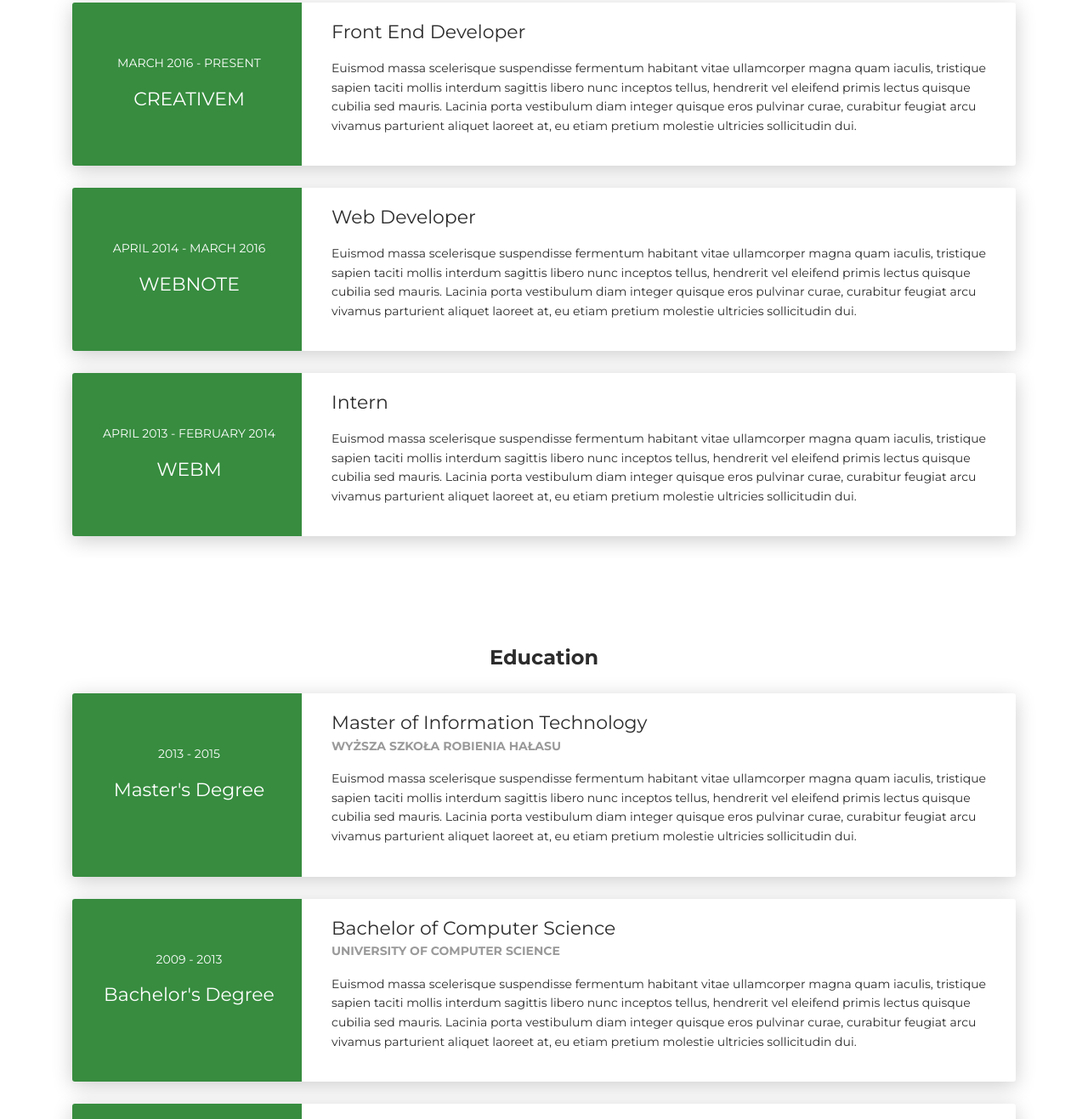
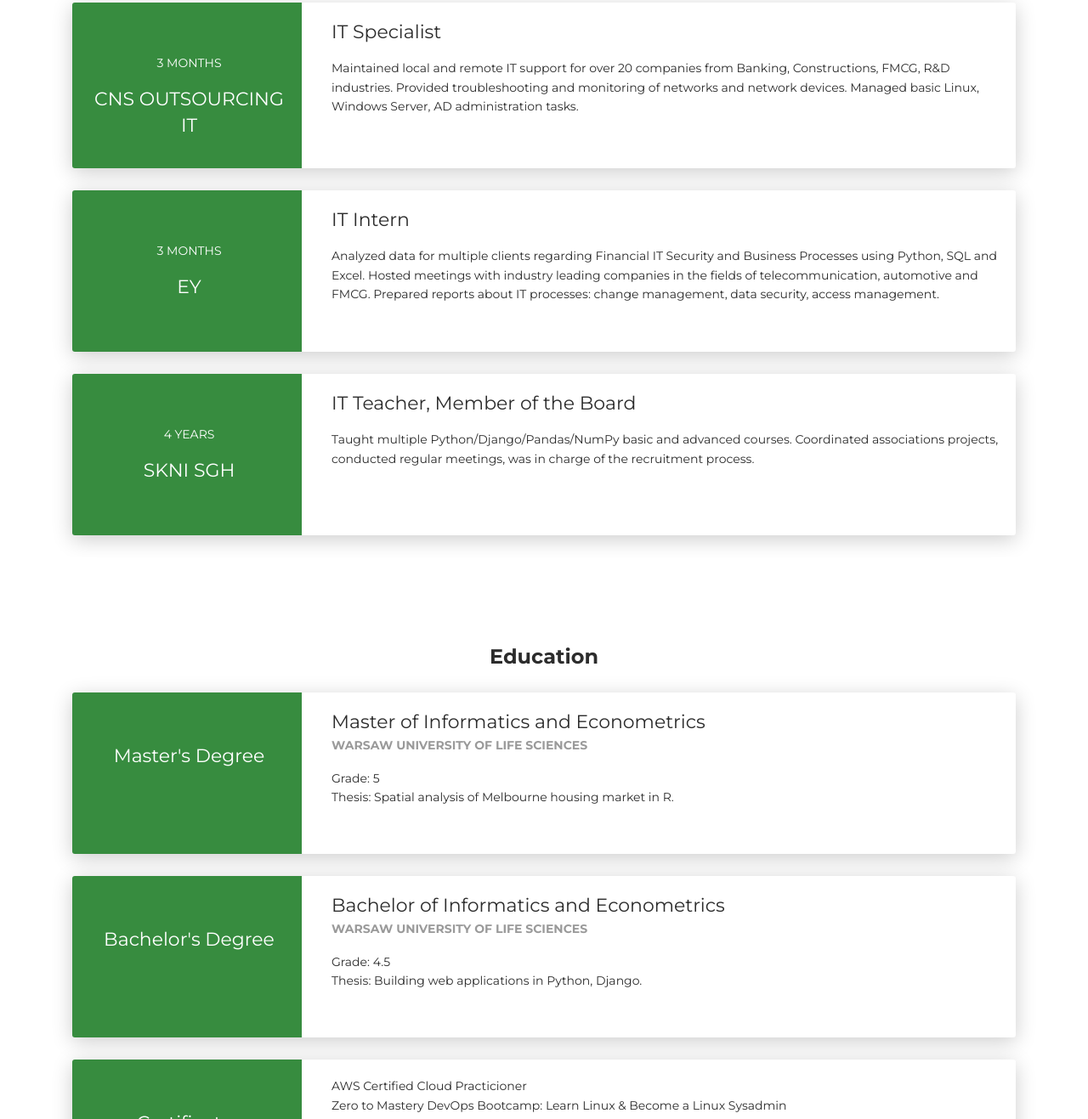
Before and after one commit to thehypre/kubafara.pl, a plain HTML site: page front-end/index.html in a window 1280 px wide. Shown: the part 1483-2800 px from the top of the page at 85% size. Drawn offline with Linux system fonts and the light colour scheme; no server answers.

Commit message:
main page content update + reworked hireme, downloadcv buttons

```diff
--- a/front-end/index.html
+++ b/front-end/index.html
@@ -50,7 +50,7 @@
         <div class="content-center">
           <div class="cc-profile-image"><a href="#"><img src="images/anthony2.jpg" alt="Image"/></a></div>
           <div class="h2 title">Jakub Fara</div>
-          <p class="category text-white">A Person, Philantrope, Entrepreneur</p><a class="btn btn-primary smooth-scroll mr-2" href="#contact" data-aos="zoom-in" data-aos-anchor="data-aos-anchor">Hire Me</a><a class="btn btn-primary" href="#" data-aos="zoom-in" data-aos-anchor="data-aos-anchor">Download CV</a>
+          <p class="category text-white">A Person, Philantrope, Entrepreneur</p><a class="btn btn-primary smooth-scroll mr-2" href="https://www.linkedin.com/in/jakub-fara/" data-aos="zoom-in" data-aos-anchor="data-aos-anchor">LinkedIn</a><a class="btn btn-primary" href="jakub-fara-cv.pdf" data-aos="zoom-in" data-aos-anchor="data-aos-anchor">Download CV</a>
         </div>
       </div>
     </div>
@@ -160,14 +160,16 @@
       <div class="row">
         <div class="col-md-3 bg-primary" data-aos="fade-right" data-aos-offset="50" data-aos-duration="500">
           <div class="card-body cc-experience-header">
-            <p>March 2016 - Present</p>
-            <div class="h5">CreativeM</div>
+            <p>3 Months</p>
+            <div class="h5">CNS Outsourcing IT</div>
           </div>
         </div>
         <div class="col-md-9" data-aos="fade-left" data-aos-offset="50" data-aos-duration="500">
           <div class="card-body">
-            <div class="h5">Front End Developer</div>
-            <p>Euismod massa scelerisque suspendisse fermentum habitant vitae ullamcorper magna quam iaculis, tristique sapien taciti mollis interdum sagittis libero nunc inceptos tellus, hendrerit vel eleifend primis lectus quisque cubilia sed mauris. Lacinia porta vestibulum diam integer quisque eros pulvinar curae, curabitur feugiat arcu vivamus parturient aliquet laoreet at, eu etiam pretium molestie ultricies sollicitudin dui.</p>
+            <div class="h5">IT Specialist</div>
+            <p>Maintained local and remote IT support for over 20 companies from Banking, Constructions, FMCG, R&D industries.
+              Provided troubleshooting and monitoring of networks and network devices.
+              Managed basic Linux, Windows Server, AD administration tasks.</p>
           </div>
         </div>
       </div>
@@ -176,14 +178,16 @@
       <div class="row">
         <div class="col-md-3 bg-primary" data-aos="fade-right" data-aos-offset="50" data-aos-duration="500">
           <div class="card-body cc-experience-header">
-            <p>April 2014 - March 2016</p>
-            <div class="h5">WebNote</div>
+            <p>3 Months</p>
+            <div class="h5">EY</div>
           </div>
         </div>
         <div class="col-md-9" data-aos="fade-left" data-aos-offset="50" data-aos-duration="500">
           <div class="card-body">
-            <div class="h5">Web Developer</div>
-            <p>Euismod massa scelerisque suspendisse fermentum habitant vitae ullamcorper magna quam iaculis, tristique sapien taciti mollis interdum sagittis libero nunc inceptos tellus, hendrerit vel eleifend primis lectus quisque cubilia sed mauris. Lacinia porta vestibulum diam integer quisque eros pulvinar curae, curabitur feugiat arcu vivamus parturient aliquet laoreet at, eu etiam pretium molestie ultricies sollicitudin dui.</p>
+            <div class="h5">IT Intern</div>
+            <p>Analyzed data for multiple clients regarding Financial IT Security and Business Processes using Python, SQL and Excel.
+              Hosted meetings with industry leading companies in the fields of telecommunication, automotive and FMCG.
+              Prepared reports about IT processes: change management, data security, access management.</p>
           </div>
         </div>
       </div>
@@ -192,14 +196,15 @@
       <div class="row">
         <div class="col-md-3 bg-primary" data-aos="fade-right" data-aos-offset="50" data-aos-duration="500">
           <div class="card-body cc-experience-header">
-            <p>April 2013 - February 2014</p>
-            <div class="h5">WEBM</div>
+            <p>4 Years</p>
+            <div class="h5">SKNI SGH</div>
           </div>
         </div>
         <div class="col-md-9" data-aos="fade-left" data-aos-offset="50" data-aos-duration="500">
           <div class="card-body">
-            <div class="h5">Intern</div>
-            <p>Euismod massa scelerisque suspendisse fermentum habitant vitae ullamcorper magna quam iaculis, tristique sapien taciti mollis interdum sagittis libero nunc inceptos tellus, hendrerit vel eleifend primis lectus quisque cubilia sed mauris. Lacinia porta vestibulum diam integer quisque eros pulvinar curae, curabitur feugiat arcu vivamus parturient aliquet laoreet at, eu etiam pretium molestie ultricies sollicitudin dui.</p>
+            <div class="h5">IT Teacher, Member of the Board</div>
+            <p>Taught multiple Python/Django/Pandas/NumPy basic and advanced courses.
+              Coordinated associations projects, conducted regular meetings, was in charge of the recruitment process.</p>
           </div>
         </div>
       </div>
@@ -213,15 +218,16 @@
       <div class="row">
         <div class="col-md-3 bg-primary" data-aos="fade-right" data-aos-offset="50" data-aos-duration="500">
           <div class="card-body cc-education-header">
-            <p>2013 - 2015</p>
             <div class="h5">Master's Degree</div>
           </div>
         </div>
         <div class="col-md-9" data-aos="fade-left" data-aos-offset="50" data-aos-duration="500">
           <div class="card-body">
-            <div class="h5">Master of Information Technology</div>
-            <p class="category">Wyższa szkoła robienia hałasu</p>
-            <p>Euismod massa scelerisque suspendisse fermentum habitant vitae ullamcorper magna quam iaculis, tristique sapien taciti mollis interdum sagittis libero nunc inceptos tellus, hendrerit vel eleifend primis lectus quisque cubilia sed mauris. Lacinia porta vestibulum diam integer quisque eros pulvinar curae, curabitur feugiat arcu vivamus parturient aliquet laoreet at, eu etiam pretium molestie ultricies sollicitudin dui.</p>
+            <div class="h5">Master of Informatics and Econometrics</div>
+            <p class="category">Warsaw University of Life Sciences</p>
+            <p>Grade: 5<br>
+              Thesis: Spatial analysis of Melbourne housing market in R.
+              </p>
           </div>
         </div>
       </div>
@@ -230,15 +236,16 @@
       <div class="row">
         <div class="col-md-3 bg-primary" data-aos="fade-right" data-aos-offset="50" data-aos-duration="500">
           <div class="card-body cc-education-header">
-            <p>2009 - 2013</p>
             <div class="h5">Bachelor's Degree</div>
           </div>
         </div>
         <div class="col-md-9" data-aos="fade-left" data-aos-offset="50" data-aos-duration="500">
           <div class="card-body">
-            <div class="h5">Bachelor of Computer Science</div>
-            <p class="category">University of Computer Science</p>
-            <p>Euismod massa scelerisque suspendisse fermentum habitant vitae ullamcorper magna quam iaculis, tristique sapien taciti mollis interdum sagittis libero nunc inceptos tellus, hendrerit vel eleifend primis lectus quisque cubilia sed mauris. Lacinia porta vestibulum diam integer quisque eros pulvinar curae, curabitur feugiat arcu vivamus parturient aliquet laoreet at, eu etiam pretium molestie ultricies sollicitudin dui.</p>
+            <div class="h5">Bachelor of Informatics and Econometrics</div>
+            <p class="category">Warsaw University of Life Sciences</p>
+            <p>
+              Grade: 4.5<br>
+              Thesis: Building web applications in Python, Django.</p>
           </div>
         </div>
       </div>
@@ -247,16 +254,14 @@
       <div class="row">
         <div class="col-md-3 bg-primary" data-aos="fade-right" data-aos-offset="50" data-aos-duration="500">
           <div class="card-body cc-education-header">
-            <p>2007 - 2009</p>
-            <div class="h5">High School</div>
+            <div class="h5">Certificates</div>
           </div>
         </div>
         <div class="col-md-9" data-aos="fade-left" data-aos-offset="50" data-aos-duration="500">
           <div class="card-body">
-            <div class="h5">Science and Mathematics</div>
-            <p class="category">School of Secondary board</p>
-            <p>Euismod massa scelerisque suspendisse fermentum habitant vitae ullamcorper magna quam iaculis, tristique sapien taciti mollis interdum sagittis libero nunc inceptos tellus, hendrerit vel eleifend primis lectus quisque cubilia sed mauris. Lacinia porta vestibulum diam integer quisque eros pulvinar curae, curabitur feugiat arcu vivamus parturient aliquet laoreet at, eu etiam pretium molestie ultricies sollicitudin dui.</p>
-          </div>
+            <p>AWS Certified Cloud Practicioner<br>
+              Zero to Mastery DevOps Bootcamp: Learn Linux & Become a Linux Sysadmin<br>
+              Google IT Support Specialization</p></div>
         </div>
       </div>
     </div>
```
Also changed, not shown: 1 other file.
